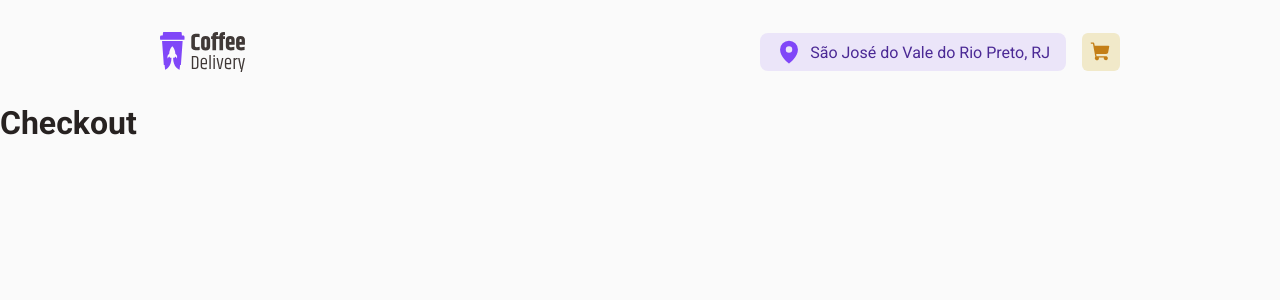
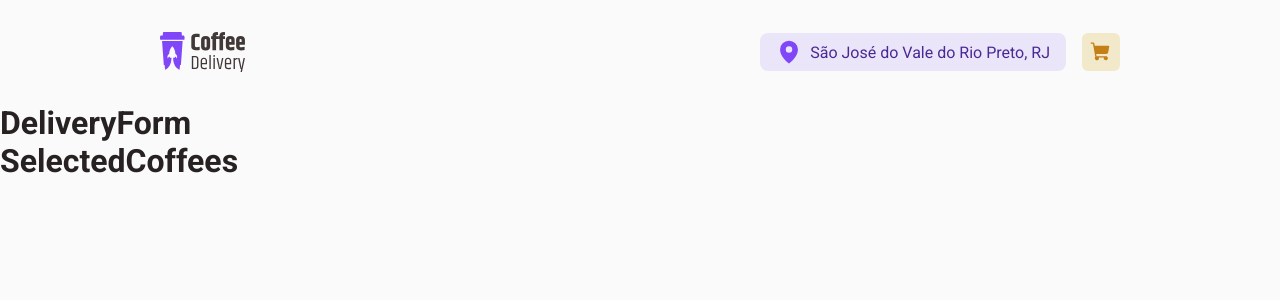
Before and after one commit to GabrielGCJ/d-02-react-js-rocketseat-coffee-delivery, a React (Vite) app: page /checkout in a window 1280 px wide. Shown: the top 300 px of the page. Built offline with nearby package versions, Linux system fonts and the light colour scheme.

Commit message:
feature/add-checkout-page

```diff
--- a/src/components/CoffeeList/CoffeeList.tsx
+++ b/src/components/CoffeeList/CoffeeList.tsx
@@ -1,5 +1,4 @@
 import { useContext } from 'react'
-import { CoffeeData } from '../../data/coffeeData'
 import { Coffee } from '../Coffee/Coffee'
 import {
   AllCoffees,
--- a/src/components/CoffeeList/styled.ts
+++ b/src/components/CoffeeList/styled.ts
@@ -4,7 +4,7 @@ export const CoffeeListExternalContainer = styled.div`
   display: flex;
   align-items: center;
 
-  background-color: red;
+  /* background-color: red; */
 
   padding: 1rem 10rem 0rem;
 
@@ -38,7 +38,7 @@ export const CoffeeText = styled.div`
 `
 
 export const AllCoffeesContainer = styled.div`
-  background-color: purple;
+  /* background-color: purple; */
 
   display: flex;
   align-items: center;
@@ -50,7 +50,7 @@ export const AllCoffeesContainer = styled.div`
 `
 
 export const AllCoffees = styled.div`
-  background-color: blue;
+  /* background-color: blue; */
   justify-content: start;
   display: flex;
   align-items: center;
--- a/src/components/Header/Header.tsx
+++ b/src/components/Header/Header.tsx
@@ -7,7 +7,6 @@ import {
 } from './styles'
 import coffeeDeliveryLogo from '../../assents/coffeeDeliveryLogo.svg'
 import buttonCart from '../../assents/buttonCart.svg'
-// import iconLocation from '../../assents/iconLocation.svg'
 import { MapPin } from 'phosphor-react'
 import { NavLink } from 'react-router-dom'
 
--- a/src/pages/CheckoutPage/CheckoutPage.tsx
+++ b/src/pages/CheckoutPage/CheckoutPage.tsx
@@ -1,3 +1,34 @@
+import { useContext } from 'react'
+import {
+  CheckoutContainer,
+  DeliveryForm,
+  DeliveryFormContainer,
+  SelectedCoffees,
+  SelectedCoffeesContainer,
+  TextDeliveryForm,
+  TextSelectedCoffees,
+} from './styles'
+import { CoffeeContext } from '../../contexts/CoffeeContext'
+import { Coffee } from 'phosphor-react'
+
 export const CheckoutPage = () => {
-  return <h1>Checkout</h1>
+  const { activeCoffeeInfo } = useContext(CoffeeContext)
+
+  return (
+    <CheckoutContainer>
+      <DeliveryFormContainer>
+        <TextDeliveryForm>
+          <h1>DeliveryForm</h1>
+        </TextDeliveryForm>
+        <DeliveryForm></DeliveryForm>
+      </DeliveryFormContainer>
+
+      <SelectedCoffeesContainer>
+        <TextSelectedCoffees>
+          <h1>SelectedCoffees</h1>
+        </TextSelectedCoffees>
+        <SelectedCoffees></SelectedCoffees>
+      </SelectedCoffeesContainer>
+    </CheckoutContainer>
+  )
 }
--- a/src/pages/CheckoutPage/styles.ts
+++ b/src/pages/CheckoutPage/styles.ts
@@ -0,0 +1,15 @@
+import styled from 'styled-components'
+
+export const CheckoutContainer = styled.div``
+
+export const DeliveryFormContainer = styled.div``
+
+export const DeliveryForm = styled.div``
+
+export const TextDeliveryForm = styled.div``
+
+export const SelectedCoffeesContainer = styled.div``
+
+export const SelectedCoffees = styled.div``
+
+export const TextSelectedCoffees = styled.div``
```
Also changed, not shown: src/components/Coffee/Coffee.tsx (+4 -8 lines).
